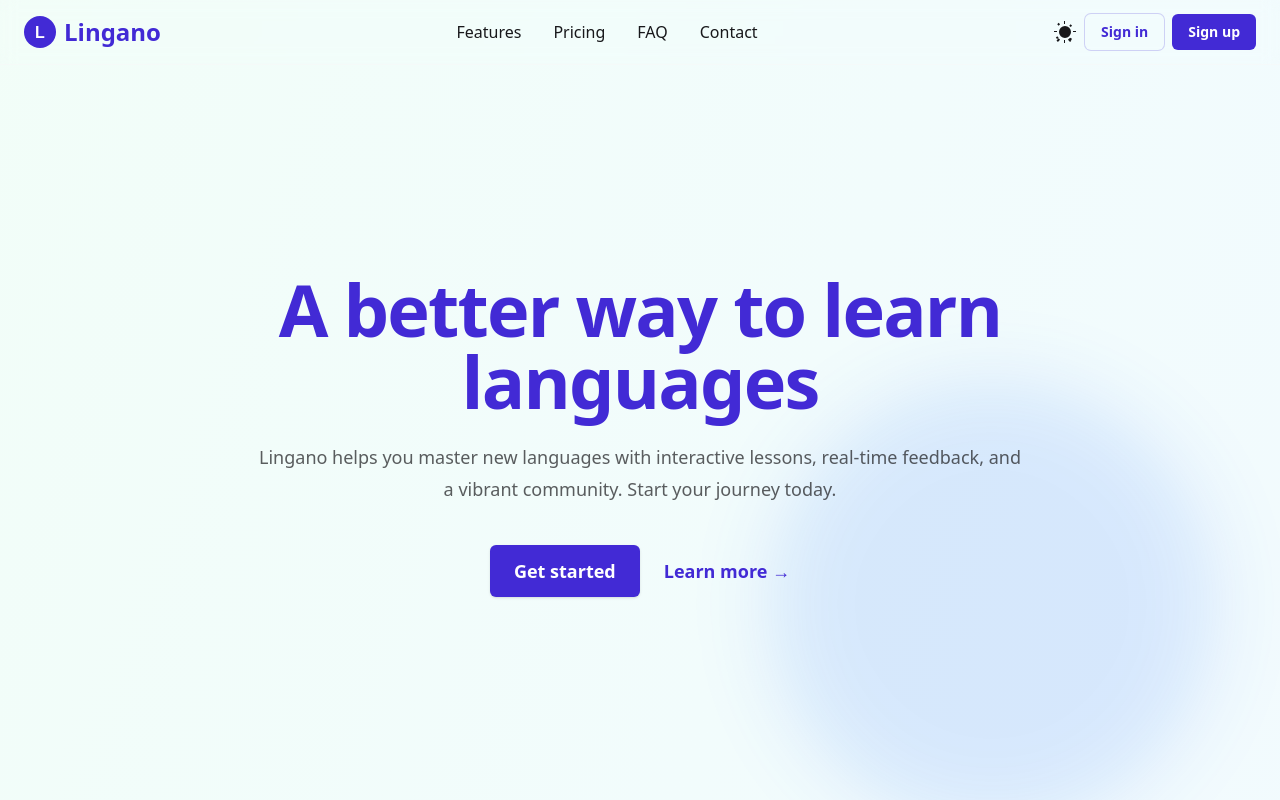
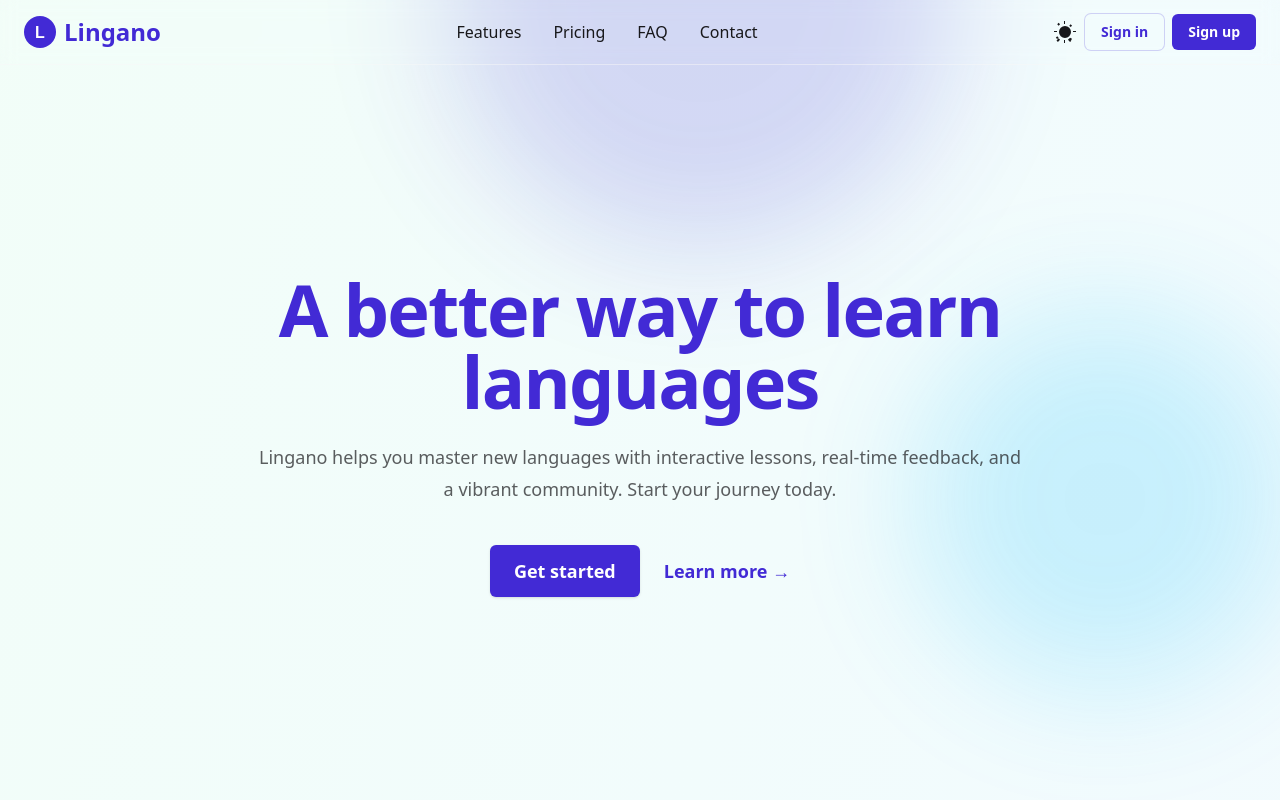
Before and after one commit to Lingano/V2-Frontend, a React (Vite) app: page /daisyui-demo in a window 1280 px wide. Shown: the top 800 px of the page. Built offline with nearby package versions, Linux system fonts and the light colour scheme.

Commit message:
feat: enhance styling for various components to improve visual consistency and support dark mode

```diff
--- a/index.html
+++ b/index.html
@@ -17,7 +17,7 @@
             rel="stylesheet"
         />
     </head>
-    <body class="font-sans">
+    <body class="font-sans text-base-content">
         <div id="root"></div>
         <script type="module" src="/src/main.tsx"></script>
     </body>
--- a/src/SalientApp.tsx
+++ b/src/SalientApp.tsx
@@ -1,4 +1,4 @@
-import { useEffect, useState } from "react";
+import { useEffect, useState, useMemo } from "react";
 import Hero from "./SalientHero";
 import Features from "./SalientFeatures";
 import CTA from "./SalientCTA";
@@ -126,20 +126,71 @@ const SalientApp = () => {
         }
     }, [darkMode]);
 
+    // Randomized background shape configurations
+    const shapeConfigs = [
+        {
+            color: "bg-primary/30",
+            size: "40vw",
+            blur: "blur-3xl",
+            opacity: 0.6,
+            animation: "animate-pulse-slow",
+        },
+        {
+            color: "bg-secondary/20",
+            size: "50vw",
+            blur: "blur-3xl",
+            opacity: 0.5,
+            animation: "animate-float-slow-delay-1",
+        },
+        {
+            color: "bg-accent/25",
+            size: "35vw",
+            blur: "blur-2xl",
+            opacity: 0.5,
+            animation: "animate-pulse-slow-delay-2",
+        },
+        {
+            color: "bg-info/30",
+            size: "30vw",
+            blur: "blur-3xl",
+            opacity: 0.6,
+            animation: "animate-float-slow",
+        },
+        {
+            color: "bg-success/20",
+            size: "30vw",
+            blur: "blur-3xl",
+            opacity: 0.4,
+            animation: "animate-pulse-slow-delay-1",
+        },
+    ];
+    const shapes = useMemo(
+        () =>
+            shapeConfigs.map((cfg) => ({
+                ...cfg,
+                top: `${Math.random() * 100 - 20}%`, // random top between -20% and 80%
+                left: `${Math.random() * 100 - 10}%`, // random left between -10% and 90%
+            })),
+        []
+    );
+
     return (
         <div className="min-h-screen flex flex-col bg-gradient-to-br from-green-400/5 via-cyan-500/5 to-blue-600/5 relative overflow-hidden">
             {/* Dynamic Background Elements */}
             <div className="absolute inset-0 -z-20 w-full h-full overflow-hidden">
-                {/* Shape 1 */}
-                <div className="absolute top-[-20%] left-[-10%] w-[40vw] h-[40vw] bg-green-500/30 rounded-full blur-3xl opacity-60 animate-pulse-slow"></div>
-                {/* Shape 2 */}
-                <div className="absolute bottom-[-15%] right-[-15%] w-[50vw] h-[50vw] bg-cyan-500/20 rounded-full blur-3xl opacity-50 animate-float-slow-delay-1"></div>
-                {/* Shape 3 */}
-                <div className="absolute top-[10%] right-[5%] w-[35vw] h-[35vw] bg-blue-600/25 rounded-full blur-2xl opacity-50 animate-pulse-slow-delay-2"></div>
-                {/* Shape 4 */}
-                <div className="absolute bottom-[5%] left-[2%] w-[30vw] h-[30vw] bg-emerald-400/30 rounded-full blur-3xl opacity-60 animate-float-slow"></div>
-                {/* Shape 5 - more central */}
-                <div className="absolute top-[30%] left-[35%] w-[30vw] h-[30vw] bg-teal-500/20 rounded-full blur-3xl opacity-40 animate-pulse-slow-delay-1"></div>
+                {shapes.map((s, i) => (
+                    <div
+                        key={i}
+                        className={`absolute ${s.color} rounded-full ${s.blur} ${s.animation}`}
+                        style={{
+                            top: s.top,
+                            left: s.left,
+                            width: s.size,
+                            height: s.size,
+                            opacity: s.opacity,
+                        }}
+                    ></div>
+                ))}
             </div>
 
             <Navbar darkMode={darkMode} setDarkMode={setDarkMode} />
--- a/src/SalientCTA.tsx
+++ b/src/SalientCTA.tsx
@@ -1,5 +1,5 @@
 const CTA = () => (
-    <section className="relative isolate overflow-hidden py-24 sm:py-32">
+    <section className="relative isolate overflow-hidden py-24 sm:py-32 text-base-content dark:text-white">
         <div className="mx-auto max-w-7xl px-6 lg:px-8">
             <div className="mx-auto max-w-2xl text-center">
                 <h2 className="text-4xl font-bold tracking-tight text-base-content sm:text-5xl">
--- a/src/SalientFAQ.tsx
+++ b/src/SalientFAQ.tsx
@@ -1,5 +1,8 @@
 const SalientFAQ = () => (
-    <section id="faq" className="py-20 bg-transparent">
+    <section
+        id="faq"
+        className="py-20 bg-transparent text-base-content dark:text-white"
+    >
         <div className="max-w-3xl mx-auto px-4">
             <h2 className="text-4xl font-bold text-center text-primary mb-10">
                 Frequently Asked Questions
--- a/src/SalientFeatures.tsx
+++ b/src/SalientFeatures.tsx
@@ -82,7 +82,7 @@ const features = [
 ];
 
 const SalientFeatures = () => (
-    <section className="relative isolate overflow-hidden py-20 bg-transparent">
+    <section className="relative isolate overflow-hidden py-20 bg-transparent text-base-content dark:text-white">
         <div className="mx-auto max-w-7xl px-6 lg:px-8">
             <div className="mx-auto max-w-2xl text-center">
                 <h2 className="text-3xl font-bold tracking-tight text-primary sm:text-4xl">
--- a/src/SalientFooter.tsx
+++ b/src/SalientFooter.tsx
@@ -69,7 +69,7 @@ const Footer = () => {
     return (
         <footer
             id="contact"
-            className="bg-transparent border-t border-base-200/50 dark:border-base-300/50"
+            className="bg-transparent border-t border-base-200/50 dark:border-base-300/50 text-base-content dark:text-white"
             aria-labelledby="footer-heading"
         >
             <h2 id="footer-heading" className="sr-only">
--- a/src/SalientHero.tsx
+++ b/src/SalientHero.tsx
@@ -1,5 +1,5 @@
 const Hero = () => (
-    <section className="relative isolate overflow-hidden py-24 sm:py-32 bg-transparent">
+    <section className="relative isolate overflow-hidden py-24 sm:py-32 bg-transparent text-base-content">
         <div className="mx-auto max-w-7xl px-6 lg:px-8">
             <div className="mx-auto max-w-3xl text-center">
                 <h1 className="text-5xl font-bold tracking-tight text-primary sm:text-7xl transition-colors duration-300">
--- a/src/SalientPricing.tsx
+++ b/src/SalientPricing.tsx
@@ -1,12 +1,15 @@
 const SalientPricing = () => (
-    <section id="pricing" className="py-20 bg-transparent">
+    <section
+        id="pricing"
+        className="py-20 bg-transparent text-base-content dark:text-white"
+    >
         <div className="max-w-5xl mx-auto px-4">
             <h2 className="text-4xl font-bold text-center text-primary mb-10">
                 Pricing
             </h2>
             <div className="grid grid-cols-1 md:grid-cols-3 gap-8">
                 {/* Basic Plan */}
-                <div className="card shadow-xl border border-base-200 bg-base-100/20 backdrop-blur-md transition-all hover:scale-105">
+                <div className="card shadow-xl border border-base-200 bg-base-100/20 backdrop-blur-md transition-transform duration-300 hover:scale-105">
                     <div className="card-body items-center text-center">
                         <h3 className="card-title text-primary mb-2">Basic</h3>
                         <div className="text-4xl font-bold text-primary mb-4">
@@ -23,7 +26,7 @@ const SalientPricing = () => (
                     </div>
                 </div>
                 {/* Pro Plan */}
-                <div className="card shadow-lg border-2 border-secondary bg-primary text-primary-content backdrop-blur-md scale-105 z-10 transition-all hover:scale-110">
+                <div className="card shadow-lg border-2 border-secondary bg-secondary text-secondary-content backdrop-blur-md transform scale-105 z-10 transition-transform duration-300 hover:scale-110">
                     <div className="card-body items-center text-center">
                         <h3 className="card-title text-xl font-bold mb-2">
                             Pro
@@ -46,7 +49,7 @@ const SalientPricing = () => (
                     </div>
                 </div>
                 {/* Team Plan */}
-                <div className="card shadow-xl border border-base-200 bg-base-100/20 backdrop-blur-md transition-all hover:scale-105">
+                <div className="card shadow-xl border border-base-200 bg-base-100/20 backdrop-blur-md transition-transform duration-300 hover:scale-105">
                     <div className="card-body items-center text-center">
                         <h3 className="card-title text-primary mb-2">Team</h3>
                         <div className="text-4xl font-bold text-primary mb-4">
```
